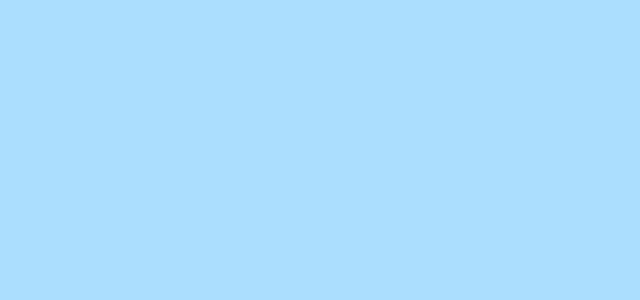
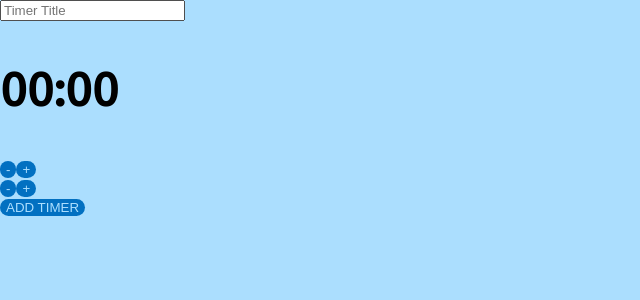
Before and after one commit to deadbelly/kj-timer, a React (Create React App) app: page / in a window 1280 px wide. Shown: the top 300 px of the page, without its empty margins (0-640 px from the left). Built offline with nearby package versions, Linux system fonts and the light colour scheme.

Commit message:
Style form and add color properties

```diff
--- a/package.json
+++ b/package.json
@@ -10,6 +10,7 @@
     "react-beautiful-dnd": "^13.0.0",
     "react-countdown": "^2.3.1",
     "react-dom": "^17.0.1",
+    "react-draggable": "^4.4.3",
     "react-scripts": "4.0.2",
     "react-timer-hook": "^2.0.7",
     "web-vitals": "^1.1.0"
--- a/src/components/App/App.css
+++ b/src/components/App/App.css
@@ -1,8 +1,29 @@
+.blue {
+  --light-color: #abdefe;
+  --dark-color: #0270c1;
+}
+
+.purple {
+  --light-color: #f4abfe;
+  --dark-color: #b202c1;
+}
+
+.orange {
+  --light-color: #fecbab;
+  --dark-color: #c15302;
+}
+
+.green {
+  --light-color: #b5feab;
+  --dark-color: #10c102;
+}
+
 .app {
   background-color: #abdefe;
   display: grid;
   grid-template-columns: 4fr 1fr;
   height: 100vh;
+  z-index: 1;
 }
 
 main {
@@ -15,5 +36,6 @@ main {
 }
 
 form {
-  display: none;
+  position: absolute;
+  z-index: 10;
 }
--- a/src/components/TimerCreator/TimerCreator.js
+++ b/src/components/TimerCreator/TimerCreator.js
@@ -1,5 +1,6 @@
 import React from 'react';
 import timeFormater from '../../timeFormater'
+import Draggable from 'react-draggable'
 
 class TimerCreator extends React.Component {
   constructor() {
@@ -51,7 +52,8 @@ class TimerCreator extends React.Component {
 
   render() {
     return (
-      <form>
+      <Draggable>
+        <form className='blue'>
           <input
             name='title'
             type='text'
@@ -108,6 +110,7 @@ class TimerCreator extends React.Component {
           </div>
           <button onClick={this.handleSubmit}>ADD TIMER</button>
         </form>
+      </Draggable>
     );
   }
 }
```
Also changed, not shown: 1 other file (tests, documents, lock files or other folders). Lines whose indentation alone changed are shown as unchanged.
